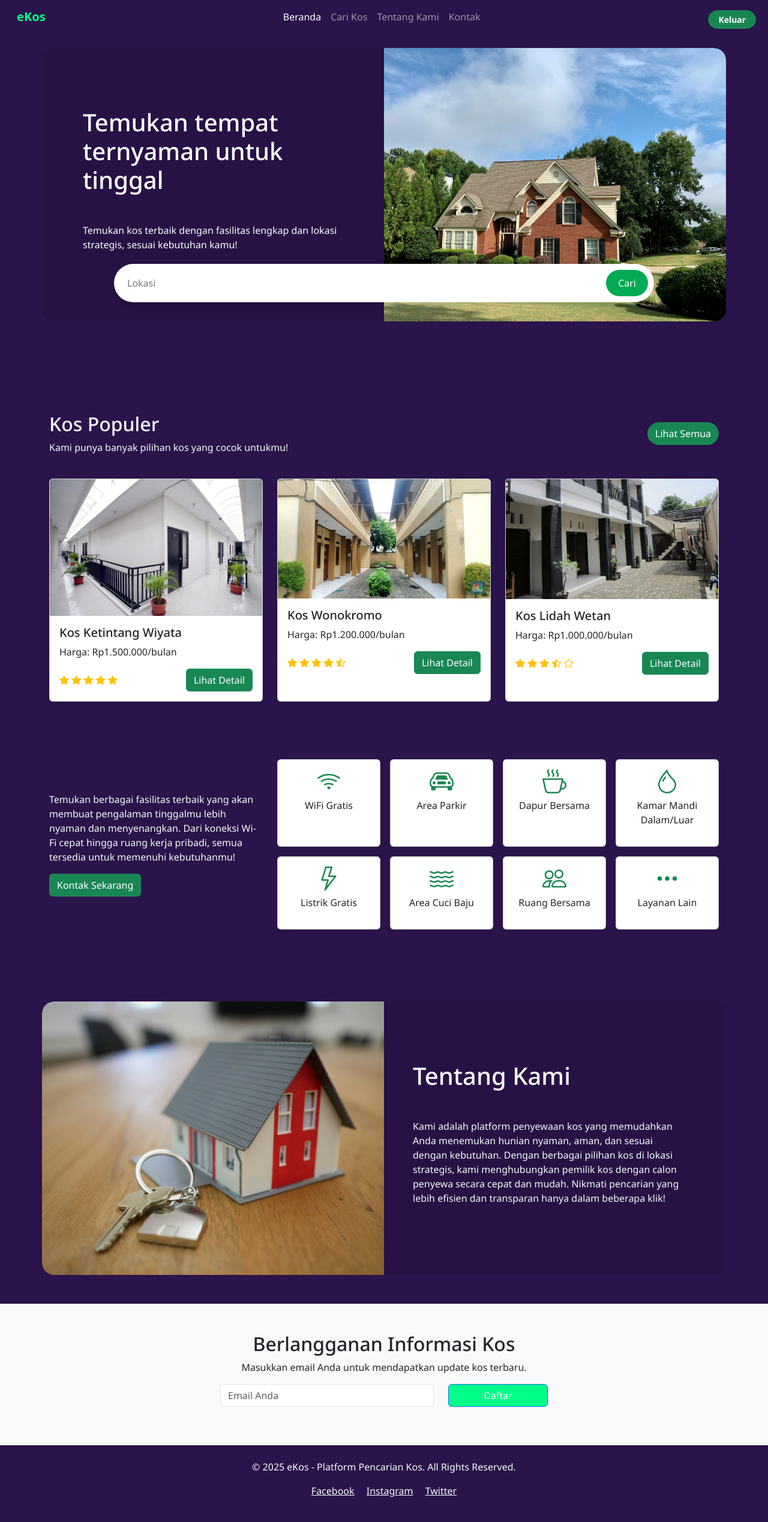
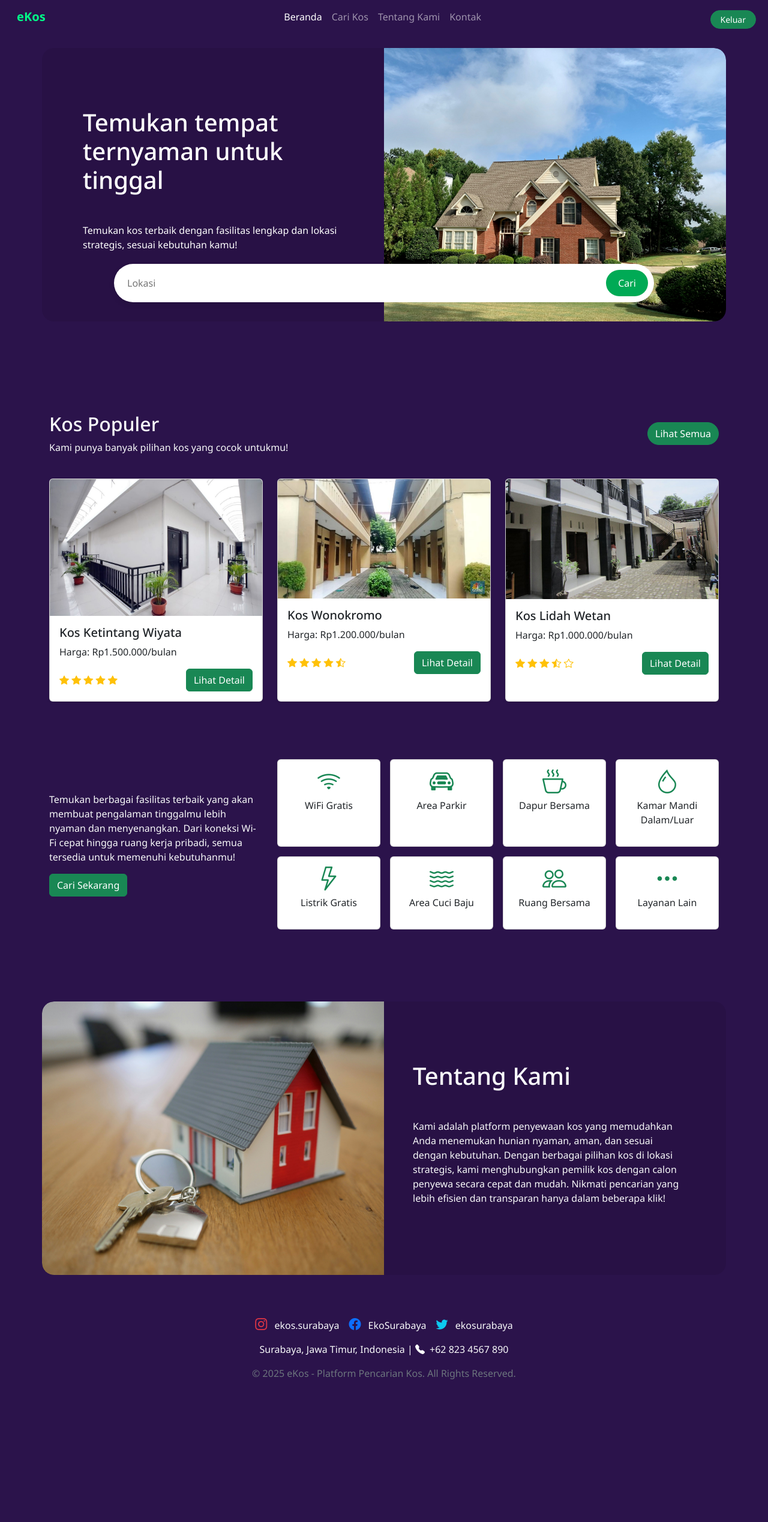
Before and after one commit to silviansi/ekos, a PHP site: page /dashboard.php in a window 1280 px wide. Shown: the whole page at 60% size. After the commit the page ends 2300 px from the top, so only its background shows below. Run offline with PHP 8.4, Linux system fonts and the light colour scheme.

Commit message:
fixed footer

```diff
--- a/dashboard.php
+++ b/dashboard.php
@@ -43,7 +43,7 @@ if (!isset($_SESSION['user_id'])) {
                     <a class="nav-link" href="#">Kontak</a>
                 </li>
             </ul>
-            <a class="btn btn-sm btn-success me-2 fw-bold px-3 rounded-pill mt-2" href="logout.php">Keluar</a>
+            <a class="btn btn-sm btn-success me-2 px-3 rounded-pill mt-2" href="logout.php">Keluar</a>
         </div>
     </div>
     </nav>
@@ -148,7 +148,7 @@ if (!isset($_SESSION['user_id'])) {
             <!-- Bagian Kiri (Deskripsi) -->
             <div class="col-md-4">
                 <p class="text-light">Temukan berbagai fasilitas terbaik yang akan membuat pengalaman tinggalmu lebih nyaman dan menyenangkan. Dari koneksi Wi-Fi cepat hingga ruang kerja pribadi, semua tersedia untuk memenuhi kebutuhanmu!</p>
-                <a href="#" class="btn btn-success">Kontak Sekarang</a>
+                <a href="#" class="btn btn-success">Cari Sekarang</a>
             </div>
 
             <!-- Bagian Kanan (Fasilitas) -->
@@ -226,31 +226,27 @@ if (!isset($_SESSION['user_id'])) {
         </div>
     </section>
 
-    <section class="py-5 bg-light">
-    <div class="container text-center">
-        <h2>Berlangganan Informasi Kos</h2>
-        <p>Masukkan email Anda untuk mendapatkan update kos terbaru.</p>
-        <form class="row justify-content-center mt-3">
-            <div class="col-md-4">
-                <input type="email" class="form-control" placeholder="Email Anda" required>
+   <!-- Footer -->
+    <footer class="py-4 text-center text-light">
+        <div class="container">
+            <div class="d-flex flex-column flex-md-row justify-content-center align-items-center gap-3 mb-3">
+                <div>
+                    <i class="bi bi-instagram fs-5 text-danger me-2"></i> ekos.surabaya
+                </div>
+                <div>
+                    <i class="bi bi-facebook fs-5 text-primary me-2"></i> EkoSurabaya
+                </div>
+                <div>
+                    <i class="bi bi-twitter fs-5 text-info me-2"></i> ekosurabaya
+                </div>
             </div>
-            <div class="col-md-2">
-                <button type="submit" class="btn btn-primary w-100" style="background-color: #00FF88;">Daftar</button>
+
+            <div class="text-light">
+                Surabaya, Jawa Timur, Indonesia | <i class="bi bi-telephone-fill me-1"></i> +62 823 4567 890
             </div>
-        </form>
-    </div>
-    </section>
 
-    <!-- Footer -->
-    <footer class="py-4 text-light footer">
-    <div class="container text-center">
-        <p>&copy; 2025 eKos - Platform Pencarian Kos. All Rights Reserved.</p>
-        <p>
-            <a href="#" class="text-light mx-2">Facebook</a>
-            <a href="#" class="text-light mx-2">Instagram</a>
-            <a href="#" class="text-light mx-2">Twitter</a>
-        </p>
-    </div>
+            <p class="mt-3 text-secondary">&copy; 2025 eKos - Platform Pencarian Kos. All Rights Reserved.</p>
+        </div>
     </footer>
 
     <!-- Bootstrap JS -->
```
